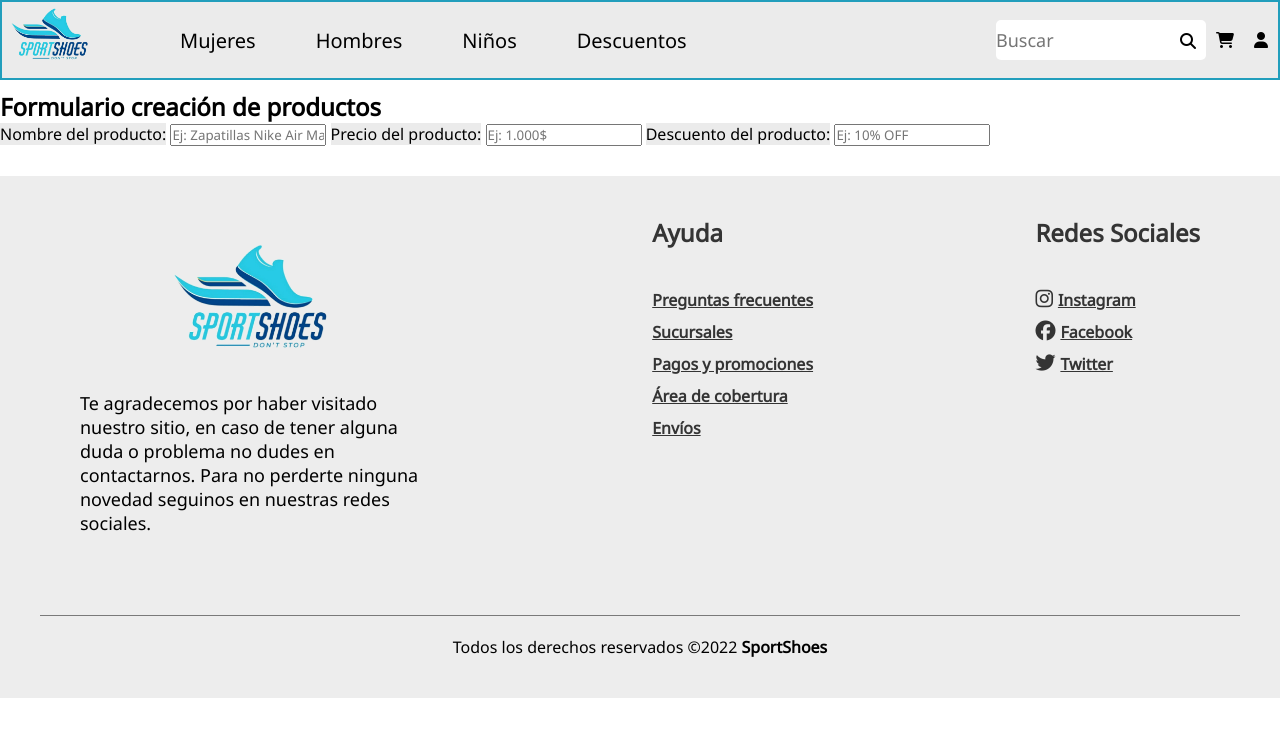
After one commit to FranciscoEchenique/grupo_5_calzadoDeportivo-, a Node server app: page /productos/crear in a window 1280 px wide. The commit adds this page. Shown: the top 737 px of the page. Run offline with Node 20, Linux system fonts and the light colour scheme; some libraries are stand-ins or nearby versions.

Commit message:
Subiendo algunos cambios

```diff
--- a/Entrega Sprint 3/app.js
+++ b/Entrega Sprint 3/app.js
@@ -5,6 +5,7 @@ const detalleRoute = require('./routes/detalleRoute')
 const carritoRoute = require('./routes/carritoRoute');
 const registerRoute = require('./routes/registerRoute');
 const loginRoute = require('./routes/loginRoute');
+const productoRoute = require('./routes/productoRoute');
 const app = express();
 const methodOverride = require('method-override');
 
@@ -25,6 +26,8 @@ app.use('/register', registerRoute);
 
 app.use('/login', loginRoute);
 
+app.use('/productos', productoRoute);
+
 app.use((req, res, next) =>{
     res.status(404).send("Error")
 });
--- /dev/null
+++ b/Entrega Sprint 3/controllers/productoController.js
@@ -0,0 +1,9 @@
+const crear = (req, res) => {
+    res.render('formulario-creacion');
+};
+
+const loginController = {
+    crear,
+}
+
+module.exports = loginController;
--- a/Entrega Sprint 3/public/css/styles.css
+++ b/Entrega Sprint 3/public/css/styles.css
@@ -872,3 +872,7 @@ table, th, td {
     }
 
 }
+/*------------------------------- Formulario creación productos -------------------------------*/
+.titulo-creacion-productos{
+    margin-top: 90px;
+}
--- a/Entrega Sprint 3/views/detalle-de-producto.ejs
+++ b/Entrega Sprint 3/views/detalle-de-producto.ejs
@@ -20,12 +20,12 @@
     <main class="main-detail">
         <section class="section-detail">
             <article class='imagen-producto-detail articles'>
-                    <img class="imagen-detail" src=<%= producto.foto %> alt="Botines">
+                    <img class="imagen-detail" src= <%= producto.foto %> alt="Botines">
                 </article>
                 <article class='descripcion-articulo-detail articles'>
 
                     <div class='precio-oferta-detail'>
-                        <p class='nombre-detail'>BOTINES DE FUTBOL ADIDAS</p>
+                        <p class='nombre-detail'> <%= producto.nombre %> </p>
                         <p class='precio-detail'>$ 6.770</p>
                         <p class='oferta-detail'>10% OFF</p>
                         <button type="button" class="agregar-detail">Agregar al carrito</button>
--- /dev/null
+++ b/Entrega Sprint 3/views/formulario-creacion.ejs
@@ -0,0 +1,32 @@
+<!DOCTYPE html>
+<html lang="en">
+
+<head>
+    <meta charset="UTF-8">
+    <meta http-equiv="X-UA-Compatible" content="IE=edge">
+    <meta name="viewport" content="width=device-width, initial-scale=1.0">
+    <link rel="stylesheet" href="/css/styles.css">
+    <script src="https://kit.fontawesome.com/8cc76fc728.js" crossorigin="anonymous"></script>
+    <link href="https://fonts.googleapis.com/css2?family=Roboto&display=swap" rel="stylesheet">
+    <link href="https://fonts.googleapis.com/css2?family=Noto+Sans&display=swap" rel="stylesheet">
+    <link href="https://fonts.googleapis.com/css2?family=Montserrat:wght@600&display=swap" rel="stylesheet">
+    <title>Bienvenidos a SportShoes</title>
+</head>
+    <body>
+    <%- include('./partials/header') %>
+    <main>
+        <h2 class="titulo-creacion-productos">Formulario creación de productos</h2>
+        <form class="formulario-creacion-productos" action="/" method="POST">
+            <label for="nombre" class="label-creacion-productos">Nombre del producto:</label>
+            <input type="text" id="nombre" name="nombre" placeholder="Ej: Zapatillas Nike Air Max">
+
+            <label for="precio" class="label-creacion-productos">Precio del producto:</label>
+            <input type="text" id="precio" name="precio" placeholder="Ej: 1.000$">
+
+            <label for="descuento" class="label-creacion-productos">Descuento del producto:</label>
+            <input type="text" id="descuento" name="descuento" placeholder="Ej: 10% OFF">
+        </form>
+    </main>
+    </body>
+    <%- include('./partials/footer') %>
+</body>
```
Also changed, not shown: Entrega Sprint 3/controllers/detalleController.js (+7 -7 lines), Entrega Sprint 3/routes/productoRoute.js (added, +7 -0 lines).
